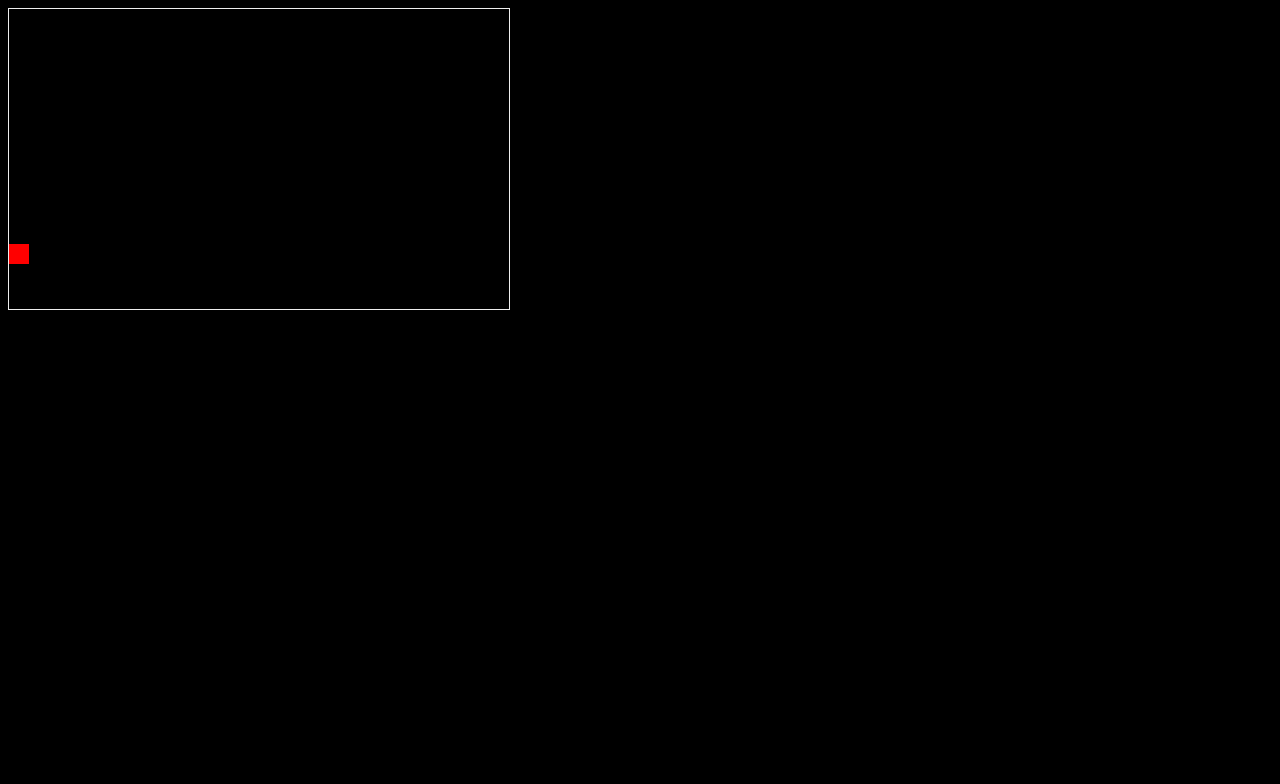
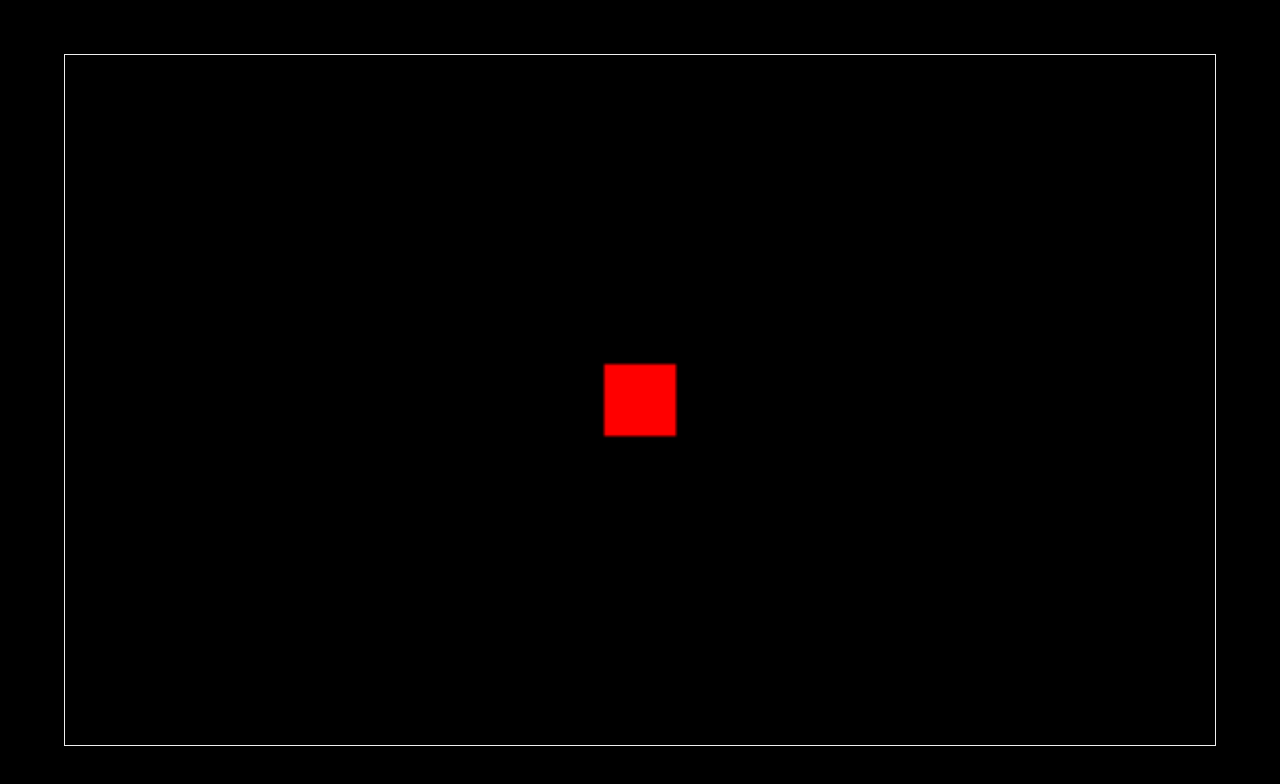
Before and after one commit to hhubert6/project-zybex, a website built with webpack: page src/index.html in a window 1280 px wide. Built offline with nearby package versions, Linux system fonts and the light colour scheme.

Commit message:
Refactor World file into separate folder, refactor player moving physics

```diff
--- a/src/Display.ts
+++ b/src/Display.ts
@@ -4,7 +4,7 @@ export default class Display {
   private ctx: CanvasRenderingContext2D;
   private buffer: CanvasRenderingContext2D;
 
-  constructor(canvas: HTMLCanvasElement, width: number, height: number) {
+  constructor(canvas: HTMLCanvasElement, [width, height]: Vector) {
     this.ctx = canvas.getContext('2d')!;
     this.buffer = document.createElement('canvas').getContext('2d')!;
 
@@ -22,9 +22,14 @@ export default class Display {
     this.ctx.clearRect(0, 0, this.ctx.canvas.width, this.ctx.canvas.height);
   }
 
-  drawRectangle(rect: Drawable) {
-    this.buffer.fillStyle = rect.color;
-    this.buffer.fillRect(...rect.pos, ...rect.dimensions);
+  drawRectangle({ pos, color, dimensions }: Drawable) {
+    this.buffer.fillStyle = color;
+    this.buffer.fillRect(
+      pos[0] | 0,
+      pos[1] | 0,
+      dimensions[0] | 0,
+      dimensions[1] | 0,
+    );
   }
 
   render() {
--- a/src/Game.ts
+++ b/src/Game.ts
@@ -1,17 +1,10 @@
-import { Vector } from './types';
-
-interface Moveable {
-  pos: Vector;
-  velocity: Vector;
-  dimensions: Vector;
-}
+import World from './world/World';
 
 export default class Game {
   world = new World();
 
   update(deltaTime: number) {
-    this.world.player.pos[1] += this.world.gravity;
-    this.world.player.update();
+    this.world.player.update(deltaTime);
 
     this.world.player.velocity[0] *= this.world.friction;
     this.world.player.velocity[1] *= this.world.friction;
@@ -19,50 +12,3 @@ export default class Game {
     this.world.collideObject(this.world.player);
   }
 }
-
-class World {
-  gravity = 0.5;
-  friction = 0.9;
-  dimensions: Vector = [500, 300];
-  player = new Player();
-
-  collideObject(object: Moveable) {
-    for (let i = 0; i < 2; i++) {
-      if (object.pos[i] <= i) {
-        object.pos[i] = i;
-        object.velocity[i] = i;
-      } else if (object.pos[i] + object.dimensions[i] >= this.dimensions[i]) {
-        object.pos[i] = this.dimensions[i] - object.dimensions[i];
-        object.velocity[i] = i;
-      }
-    }
-  }
-}
-
-class Player implements Moveable {
-  color = '#ff0000';
-  pos: Vector = [0, 0];
-  velocity: Vector = [0, 0];
-  dimensions: Vector = [20, 20];
-  jumping = false;
-
-  moveRight() {
-    this.velocity[0] += 0.5;
-  }
-
-  moveLeft() {
-    this.velocity[0] -= 0.5;
-  }
-
-  jump() {
-    if (!this.jumping) {
-      this.jumping = true;
-      this.velocity[1] -= 20;
-    }
-  }
-
-  update() {
-    this.pos[0] += this.velocity[0];
-    this.pos[1] += this.velocity[1];
-  }
-}
--- a/src/index.html
+++ b/src/index.html
@@ -7,15 +7,41 @@
     <title>Zybex</title>
 
     <style>
+      :root {
+        --canvas-width: 320;
+        --canvas-height: 192;
+        --canvas-ratio: calc(320 / 192);
+      }
+
+      * {
+        box-sizing: border-box;
+        padding: 0;
+        margin: 0;
+      }
+
       body {
         background: #000;
+        display: grid;
+        place-items: center;
+        height: 100vh;
       }
+
       canvas {
         border: 1px solid #eee;
+        object-fit: contain;
+        height: 90%;
+        width: auto;
+      }
+
+      @media screen and (max-aspect-ratio: 320 / 192) {
+        canvas {
+          height: auto;
+          width: 90%;
+        }
       }
     </style>
   </head>
   <body>
-    <canvas width="500" height="300"></canvas>
+    <canvas></canvas>
   </body>
 </html>
--- a/src/index.ts
+++ b/src/index.ts
@@ -4,16 +4,10 @@ import Engine from './Engine';
 import Controller from './Controller';
 
 const update = (deltaTime: number) => {
-  if (controller.left.active) {
-    game.world.player.moveLeft();
-  } else if (controller.right.active) {
-    game.world.player.moveRight();
-  }
-
-  if (controller.up.active) {
-    game.world.player.jump();
-    controller.up.active = false;
-  }
+  if (controller.left.active) game.world.player.moveLeft();
+  if (controller.right.active) game.world.player.moveRight();
+  if (controller.up.active) game.world.player.moveUp();
+  if (controller.down.active) game.world.player.moveDown();
 
   game.update(deltaTime);
 };
@@ -28,7 +22,7 @@ const controller = new Controller();
 const game = new Game();
 const display = new Display(
   document.querySelector('canvas')!,
-  ...game.world.dimensions,
+  game.world.dimensions,
 );
 const engine = new Engine(60, update, render);
 
--- /dev/null
+++ b/src/world/Moveable.ts
@@ -0,0 +1,7 @@
+import { Vector } from '../types';
+
+export interface Moveable {
+  pos: Vector;
+  velocity: Vector;
+  dimensions: Vector;
+}
--- /dev/null
+++ b/src/world/Player.ts
@@ -0,0 +1,30 @@
+import { Moveable } from './Moveable';
+import { Vector } from '../types';
+
+export default class Player implements Moveable {
+  color = '#ff0000';
+  pos: Vector = [0, 0];
+  velocity: Vector = [0, 0];
+  dimensions: Vector = [20, 20];
+
+  moveRight() {
+    this.velocity[0] = 1;
+  }
+
+  moveLeft() {
+    this.velocity[0] = -1;
+  }
+
+  moveUp() {
+    this.velocity[1] = -1;
+  }
+
+  moveDown() {
+    this.velocity[1] = 1;
+  }
+
+  update(deltaTime: number) {
+    this.pos[0] += this.velocity[0] * (deltaTime / 10);
+    this.pos[1] += this.velocity[1] * (deltaTime / 10);
+  }
+}
--- /dev/null
+++ b/src/world/World.ts
@@ -0,0 +1,29 @@
+import { Moveable } from './Moveable';
+import { Vector } from '../types';
+import Player from './Player';
+
+export default class World {
+  friction = 0.8;
+  dimensions: Vector = [320, 192];
+  player = new Player();
+
+  constructor() {
+    const [playerWidth, playerHeight] = this.player.dimensions;
+    const [worldWidth, worldHeight] = this.dimensions;
+
+    this.player.pos[0] = worldWidth / 2 - playerWidth / 2;
+    this.player.pos[1] = worldHeight / 2 - playerHeight / 2;
+  }
+
+  collideObject(object: Moveable) {
+    for (let i = 0; i < 2; i++) {
+      if (object.pos[i] <= 0) {
+        object.pos[i] = 0;
+        object.velocity[i] = 0;
+      } else if (object.pos[i] + object.dimensions[i] >= this.dimensions[i]) {
+        object.pos[i] = this.dimensions[i] - object.dimensions[i];
+        object.velocity[i] = 0;
+      }
+    }
+  }
+}
```
